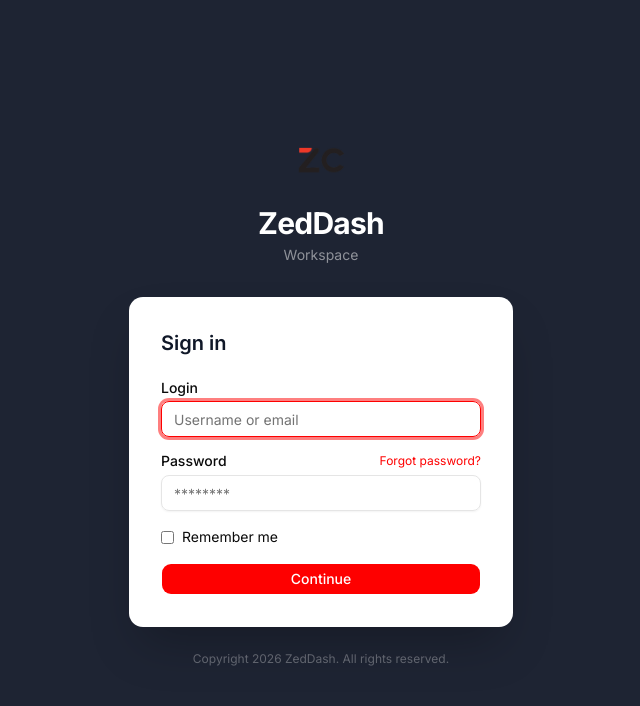
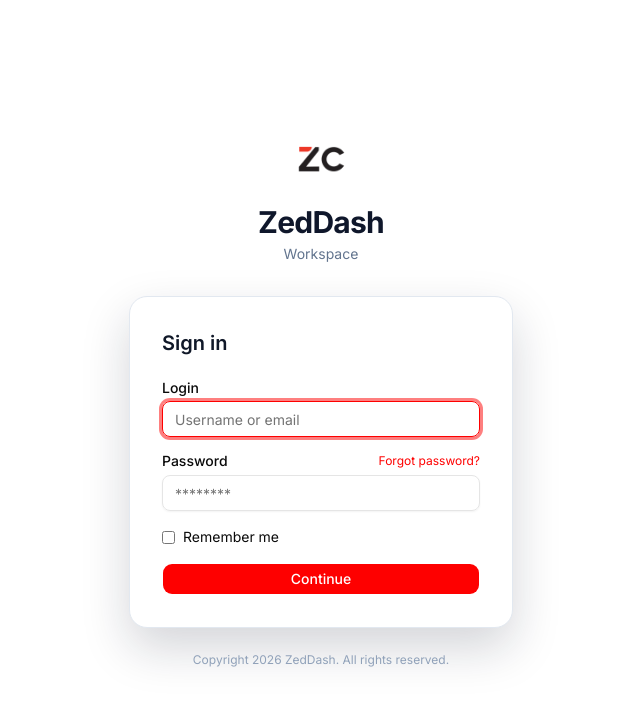
Before and after one commit to devotiondevel0per/DevotionDash, a Next.js app: page /login in a window 1280 px wide. Shown: the top 706 px of the page, without its empty margins (319-959 px from the left). Built offline with nearby package versions, Linux system fonts and the light colour scheme; no server answers.

Commit message:
web: set login page white background and elevate card shadow

```diff
--- a/src/app/login/page.tsx
+++ b/src/app/login/page.tsx
@@ -131,7 +131,7 @@ export default function LoginPage() {
   };
 
   return (
-    <div className="min-h-screen flex items-center justify-center bg-[#1e2433]">
+    <div className="min-h-screen flex items-center justify-center bg-white">
       <div className="w-full max-w-sm">
         <div className="text-center mb-8">
           <img
@@ -139,11 +139,11 @@ export default function LoginPage() {
             alt={`${appName} logo`}
             className="mx-auto mb-4 h-14 w-14 rounded-xl object-contain"
           />
-          <h1 className="text-3xl font-bold text-white tracking-tight">{appName}</h1>
-          <p className="text-white/50 text-sm mt-1">{appTagline}</p>
+          <h1 className="text-3xl font-bold text-slate-900 tracking-tight">{appName}</h1>
+          <p className="text-slate-500 text-sm mt-1">{appTagline}</p>
         </div>
 
-        <div className="bg-white rounded-xl shadow-2xl p-8">
+        <div className="rounded-2xl border border-slate-200 bg-white p-8 shadow-[0_20px_48px_rgba(15,23,42,0.18)]">
           <h2 className="text-xl font-semibold text-gray-900 mb-6">Sign in</h2>
 
           <form onSubmit={handleSubmit(onSubmit)} className="space-y-4">
@@ -233,7 +233,9 @@ export default function LoginPage() {
           </form>
         </div>
 
-        <p className="text-center text-white/30 text-xs mt-6">Copyright {new Date().getFullYear()} {appName}. All rights reserved.</p>
+        <p className="text-center text-slate-400 text-xs mt-6">
+          Copyright {new Date().getFullYear()} {appName}. All rights reserved.
+        </p>
       </div>
     </div>
   );
```
